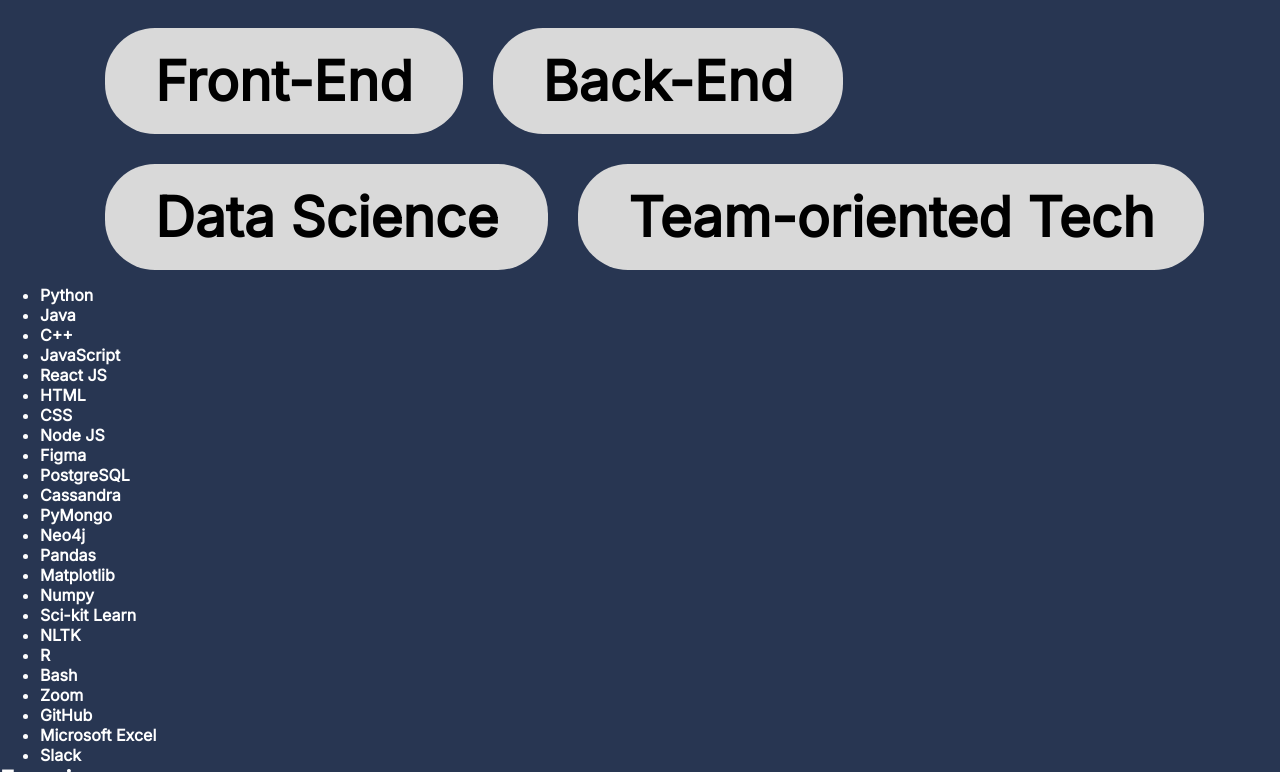
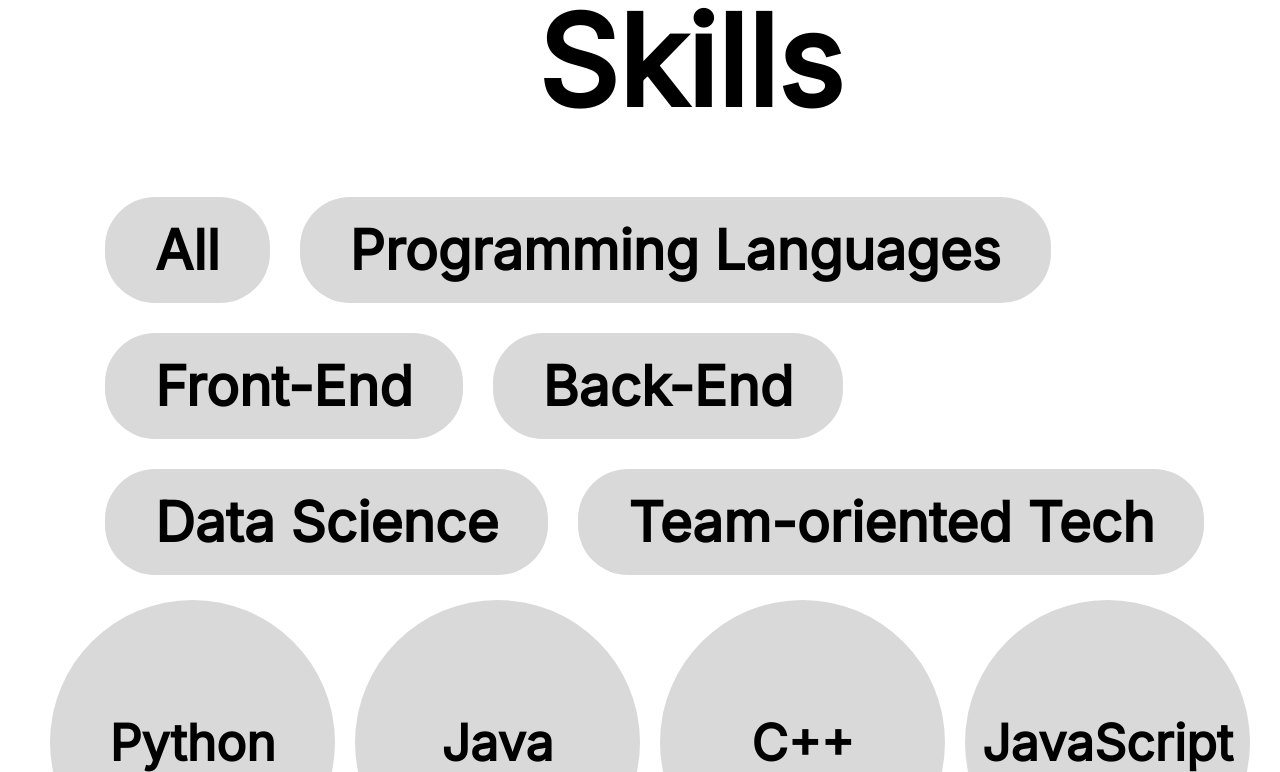
Before and after one commit to paolopedrigal/my-website, a React (Create React App) app: page / in a window 1280 px wide. Shown: the part 2847-3619 px from the top of the page. Built offline with nearby package versions, Linux system fonts and the light colour scheme.

Commit message:
Finished styling a static version of the Skills section.

```diff
--- a/src/AboutMe.css
+++ b/src/AboutMe.css
@@ -1,6 +1,6 @@
 .about {
-    margin-top: 0px;
     background-image: linear-gradient(black, #283652);
+    margin-bottom: 225px;
 }
 
 #about-me-title {
--- a/src/Skills.css
+++ b/src/Skills.css
@@ -1,16 +1,26 @@
-#skills-title {
-    font-size: 75px;
-    margin-left: 100px;
-    color: #DDF091;
+.skills-section {
+    background-color: white;
+    padding-bottom: 250px;
 }
 
-.skills-filter {
+#skills-title {
+    display: flex;
+    justify-content: center;
+    font-size: 125px;
+    margin-left: 100px;
+    color: black;
+    background-color: transparent;
+    padding: 75px 0px 45px 0px;
+}
+
+.skills-filters {
     list-style: none;
     display: flex;
     flex-direction: row;
     flex-wrap: wrap;
     font-size: 55px;
     margin: auto 50px;
+    background-color: transparent;
 }
 
 .skill-filter {
@@ -20,3 +30,26 @@
     padding: 20px 50px;
     border-radius: 50px;
 }
+
+.skills-nodes {
+    display: flex;
+    flex-direction: row;
+    flex-wrap: wrap;
+    background-color: transparent;
+    list-style: none;
+}
+
+.skill-node {
+    display: flex;
+    justify-content: center;
+    align-items: center;
+    height: 235px;
+    width: 235px;
+    color: black;
+    text-align: center;
+    background-color: #D9D9D9;
+    font-size: 50px;
+    margin: 10px;
+    padding: 25px;
+    border-radius: 100%;
+}
--- a/src/Skills.js
+++ b/src/Skills.js
@@ -2,9 +2,9 @@
 
 function Skills() {
     return (
-        <div>
+        <div className='skills-section'>
             <h3 id='skills-title'>Skills</h3>
-            <ul className='skills-filter'>
+            <ul className='skills-filters'>
                 <li className='skill-filter'>All</li>
                 <li className='skill-filter'>Programming Languages</li>
                 <li className='skill-filter'>Front-End</li>
@@ -12,31 +12,31 @@
                 <li className='skill-filter'>Data Science</li>
                 <li className='skill-filter'>Team-oriented Tech</li>
             </ul>
-            <ul className='skills'>
-                <li>Python</li>
-                <li>Java</li>
-                <li>C++</li>
-                <li>JavaScript</li>
-                <li>React JS</li>
-                <li>HTML</li>
-                <li>CSS</li>
-                <li>Node JS</li>
-                <li>Figma</li>
-                <li>PostgreSQL</li>
-                <li>Cassandra</li>
-                <li>PyMongo</li>
-                <li>Neo4j</li>
-                <li>Pandas</li>
-                <li>Matplotlib</li>
-                <li>Numpy</li>
-                <li>Sci-kit Learn</li>
-                <li>NLTK</li>
-                <li>R</li>
-                <li>Bash</li>
-                <li>Zoom</li>
-                <li>GitHub</li>
-                <li>Microsoft Excel</li>
-                <li>Slack</li>
+            <ul className='skills-nodes'>
+                <li className='skill-node'>Python</li>
+                <li className='skill-node'>Java</li>
+                <li className='skill-node'>C++</li>
+                <li className='skill-node'>JavaScript</li>
+                <li className='skill-node'>React JS</li>
+                <li className='skill-node'>HTML</li>
+                <li className='skill-node'>CSS</li>
+                <li className='skill-node'>Node JS</li>
+                <li className='skill-node'>Figma</li>
+                <li className='skill-node'>PostgreSQL</li>
+                <li className='skill-node'>Cassandra</li>
+                <li className='skill-node'>PyMongo</li>
+                <li className='skill-node'>Neo4j</li>
+                <li className='skill-node'>Pandas</li>
+                <li className='skill-node'>Matplotlib</li>
+                <li className='skill-node'>Numpy</li>
+                <li className='skill-node'>Sci-kit Learn</li>
+                <li className='skill-node'>NLTK</li>
+                <li className='skill-node'>R</li>
+                <li className='skill-node'>Bash</li>
+                <li className='skill-node'>Zoom</li>
+                <li className='skill-node'>GitHub</li>
+                <li className='skill-node'>Microsoft Excel</li>
+                <li className='skill-node'>Slack</li>
             </ul>
         </div>
     );
```
